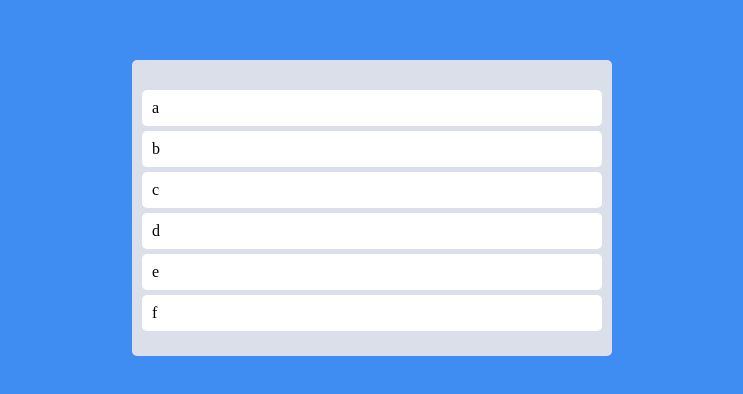
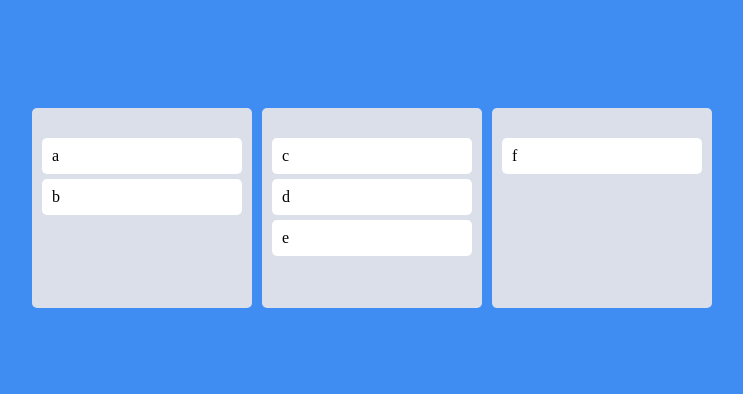
Before and after one commit to solar3070/React-MasterClass, a React (Create React App) app: page / in a window 1280 px wide. Shown: the part 192-586 px from the top of the page, without its empty margins (268-1011 px from the left). Built offline with nearby package versions, Linux system fonts and the light colour scheme.

Commit message:
6.8 Multi Boards

```diff
--- a/src/App.tsx
+++ b/src/App.tsx
@@ -1,18 +1,14 @@
-import {
-  DragDropContext,
-  Droppable,
-  DropResult,
-} from "react-beautiful-dnd";
+import { DragDropContext, DropResult } from "react-beautiful-dnd";
 import { useRecoilState } from "recoil";
 import styled from "styled-components";
 import { toDoState } from "./atoms";
-import DraggableCard from "./components/DraggableCard";
+import Board from "./components/Board";
 
 const Wrapper = styled.div`
   display: flex;
   justify-content: center;
   align-items: center;
-  max-width: 480px;
+  max-width: 680px;
   width: 100%;
   margin: 0 auto;
   height: 100vh;
@@ -21,15 +17,8 @@
 const Boards = styled.div`
   display: grid;
   width: 100%;
-  grid-template-columns: repeat(1, 1fr);
-`;
-
-const Board = styled.div`
-  padding: 20px 10px;
-  padding-top: 30px;
-  background-color: ${(props) => props.theme.boardColor};
-  border-radius: 5px;
-  min-height: 200px;
+  gap: 10px;
+  grid-template-columns: repeat(3, 1fr);
 `;
 
 function App() {
@@ -37,27 +26,20 @@
   const onDragEnd = ({ draggableId, destination, source }: DropResult) => {
     if (!destination) return;
 
-    setToDos((oldToDos) => {
-      const toDosCoopy = [...oldToDos];
-      toDosCoopy.splice(source.index, 1);
-      toDosCoopy.splice(destination?.index, 0, draggableId);
-      return toDosCoopy;
-    });
+    // setToDos((oldToDos) => {
+    //   const toDosCopy = [...oldToDos];
+    //   toDosCopy.splice(source.index, 1);
+    //   toDosCopy.splice(destination?.index, 0, draggableId);
+    //   return toDosCopy;
+    // });
   };
   return (
     <DragDropContext onDragEnd={onDragEnd}>
       <Wrapper>
         <Boards>
-          <Droppable droppableId="one">
-            {(magic) => (
-              <Board ref={magic.innerRef} {...magic.droppableProps}>
-                {toDos.map((toDo, index) => (
-                  <DraggableCard key={toDo} index={index} toDo={toDo} />
-                ))}
-                {magic.placeholder}
-              </Board>
-            )}
-          </Droppable>
+          {Object.keys(toDos).map((boardId) => (
+            <Board key={boardId} boardId={boardId} toDos={toDos[boardId]} />
+          ))}
         </Boards>
       </Wrapper>
     </DragDropContext>
--- a/src/atoms.tsx
+++ b/src/atoms.tsx
@@ -1,6 +1,14 @@
 import { atom } from "recoil";
 
-export const toDoState = atom({
+interface IToDoState {
+  [key: string]: string[];
+}
+
+export const toDoState = atom<IToDoState>({
   key: "toDo",
-  default: ["a", "b", "c", "d", "e", "f"],
+  default: {
+    to_do: ["a", "b"],
+    doing: ["c", "d", "e"],
+    done: ["f"],
+  },
 });
--- /dev/null
+++ b/src/components/Board.tsx
@@ -0,0 +1,33 @@
+import { Droppable } from "react-beautiful-dnd";
+import styled from "styled-components";
+import DraggableCard from "./DraggableCard";
+
+const Wrapper = styled.div`
+  padding: 20px 10px;
+  padding-top: 30px;
+  background-color: ${(props) => props.theme.boardColor};
+  border-radius: 5px;
+  min-height: 200px;
+`;
+
+interface IBoardProps {
+  toDos: string[];
+  boardId: string;
+}
+
+function Board({ toDos, boardId }: IBoardProps) {
+  return (
+    <Droppable droppableId={boardId}>
+      {(magic) => (
+        <Wrapper ref={magic.innerRef} {...magic.droppableProps}>
+          {toDos.map((toDo, index) => (
+            <DraggableCard key={toDo} index={index} toDo={toDo} />
+          ))}
+          {magic.placeholder}
+        </Wrapper>
+      )}
+    </Droppable>
+  );
+}
+
+export default Board;
--- a/src/components/DraggableCard.tsx
+++ b/src/components/DraggableCard.tsx
@@ -15,7 +15,7 @@
 }
 
 function DraggableCard({ toDo, index }: IDraggableCardProps) {
-  console.log(toDo, "has been rendered");
+  console.log(toDo, "has been rendered!");
   return (
     <Draggable key={toDo} draggableId={toDo} index={index}>
       {(magic) => (
```
